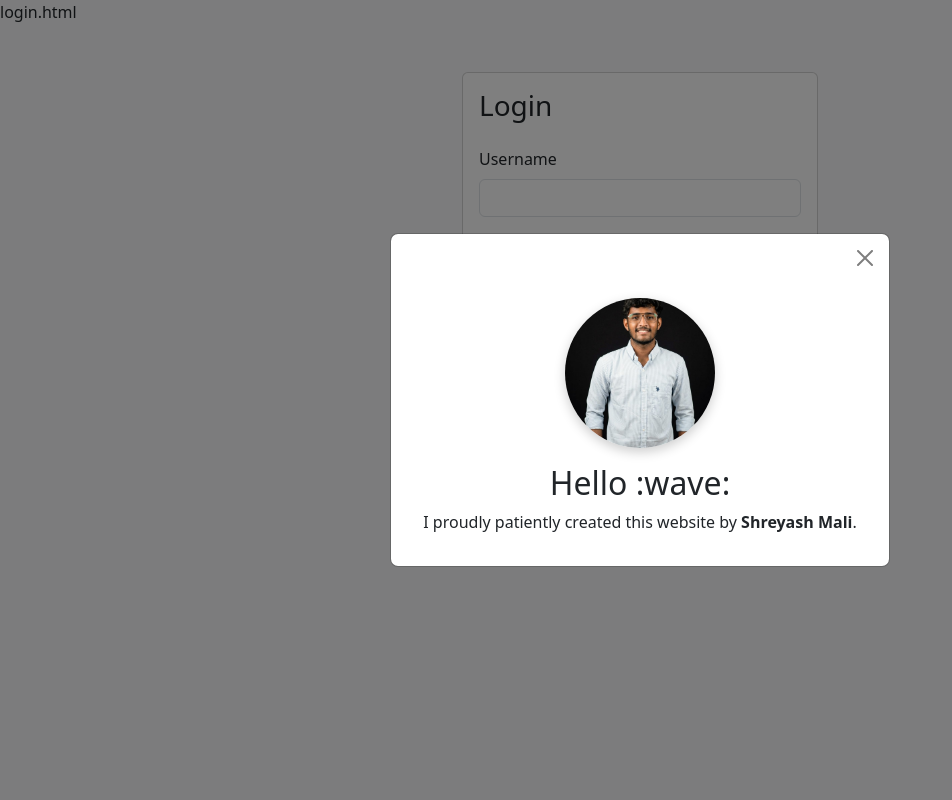
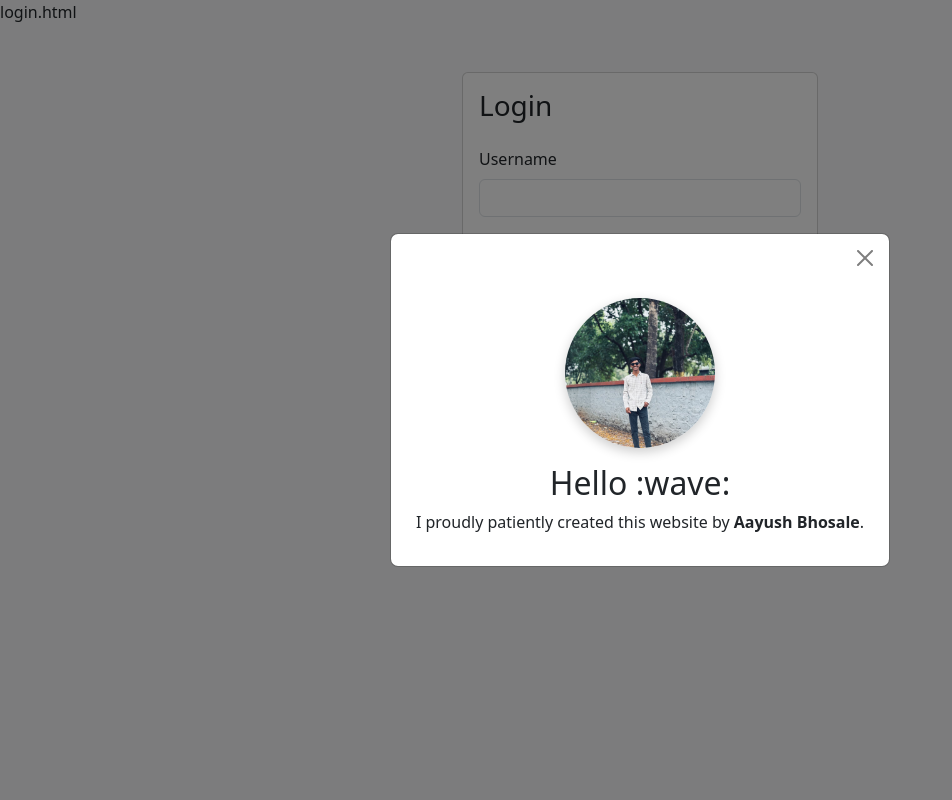
Before and after one commit to aayushbhosale0606-droid/Student-Task-Manager, a Flask app: page /login in a window 1280 px wide. Shown: the whole page, without its empty margins (0-952 px from the left). Run offline with Flask 3, Linux system fonts and the light colour scheme.

Commit message:
Initial Commit

```diff
--- a/db_config.py
+++ b/db_config.py
@@ -3,8 +3,8 @@ import mysql.connector
 def get_database_connection():
     connection = mysql.connector.connect(
         host="gateway01.ap-southeast-1.prod.aws.tidbcloud.com",
-        user="4RBUcTRHeYRJodu.root",
-        password="2zAR75RiWhGUDdCg",
-        database="student_task_manage"
+        user="2m4FnyFux21aQ6Z.root",
+        password="sQTHbGnSCJMyKY6c",
+        database="student_task_manager"
         )
     return connection
--- a/templates/login.html
+++ b/templates/login.html
@@ -42,14 +42,14 @@ login.html
 
             <div class="modal-body text-center">
 
-                <img src="{{ url_for('static', filename='image/shreyash.jpeg') }}"
+                <img src="{{ url_for('static', filename='image/aayush.jpeg') }}"
                      class="profile-img mb-3">
 
                 <h2>Hello :wave:</h2>
 
                 <p>
                     I proudly patiently created this website
-                     by <strong>Shreyash Mali</strong>.
+                     by <strong>Aayush Bhosale</strong>.
                 </p>
 
             </div>
```
Also changed, not shown: static/image/aayush.jpeg (added), static/image/shreyash.jpeg (deleted).
